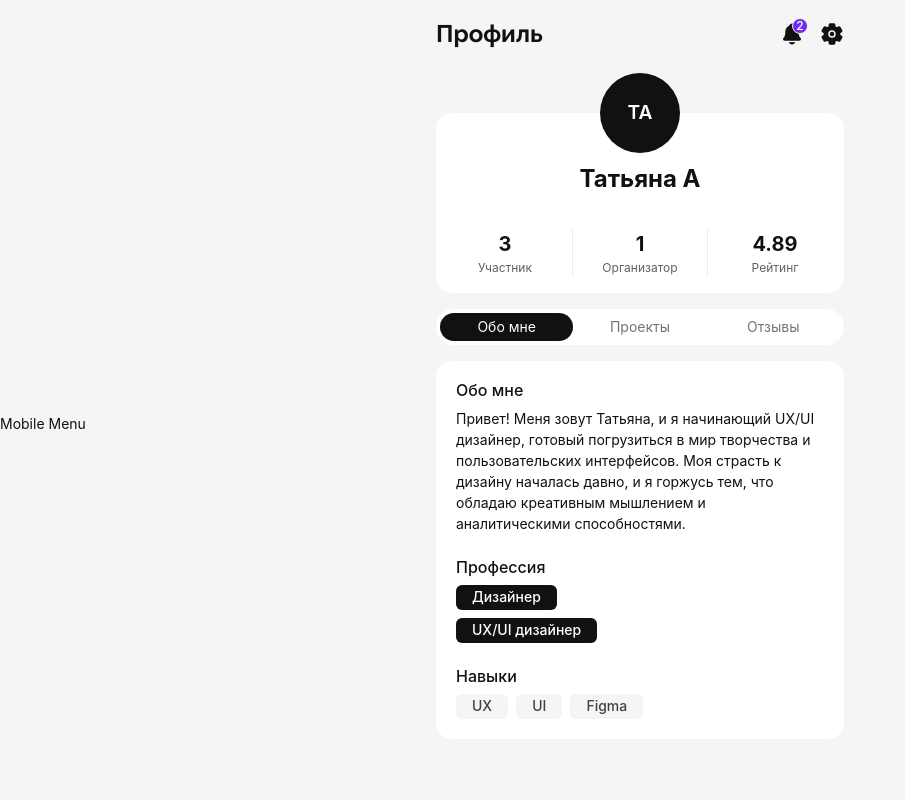
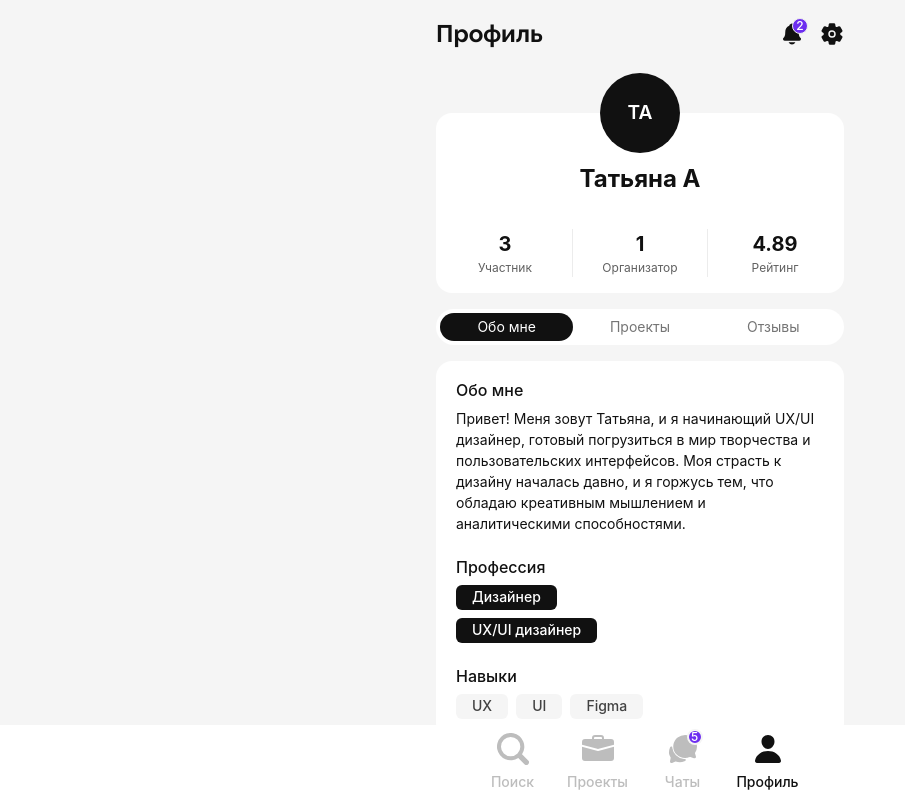
Before and after one commit to habralab/sapphire-team-front, a React (Vite) app: page /profile in a window 1280 px wide. Shown: the whole page, without its empty margins (0-905 px from the left). Built offline with nearby package versions, Linux system fonts and the light colour scheme; a web font is replaced by a local one.

Commit message:
refactor: мобильное меню

```diff
--- a/src/features/menu/Menu.tsx
+++ b/src/features/menu/base/MenuBase.tsx
@@ -1,17 +1,11 @@
-import { Menu as ChakraMenu, Flex, HStack, Box, useToken } from '@chakra-ui/react';
+import { Menu as ChakraMenu, Flex, HStack, Box, Link } from '@chakra-ui/react';
 import { NavLink } from 'react-router-dom';
 
 import { PATH_PAGE } from '~/shared/lib/react-router';
 
-import { mainMenu } from './mainMenu';
+import { routes } from './routes';
 
-interface MenuProps {
-  separator?: string;
-}
-
-export const Menu = ({ separator }: MenuProps) => {
-  const [activeMenu, inactiveMenu] = useToken('colors', ['activeMenu', 'inactiveMenu']);
-
+export const MenuBase = () => {
   return (
     <Flex
       bg="white"
@@ -22,17 +16,16 @@ export const Menu = ({ separator }: MenuProps) => {
       justifyContent="center"
     >
       <ChakraMenu>
-        <HStack as={'nav'} spacing={separator ? 2 : 5} p="0.5rem 1.25rem">
-          {mainMenu.map(({ path, name, icon }, i, arr) => {
-            const isLastElement = i === arr.length - 1;
+        <HStack as={'nav'} spacing={5} p="0.5rem 1.25rem">
+          {routes.map(({ path, name, icon }) => {
             return (
               <>
-                <NavLink
+                <Link
                   key={path}
+                  as={NavLink}
                   to={path}
-                  style={({ isActive }) => ({
-                    color: isActive ? activeMenu : inactiveMenu,
-                  })}
+                  color="gray.400"
+                  _activeLink={{ color: 'gray.900' }}
                 >
                   <Flex
                     direction="column"
@@ -47,10 +40,7 @@ export const Menu = ({ separator }: MenuProps) => {
                       {name}
                     </Box>
                   </Flex>
-                </NavLink>
-                {separator && !isLastElement && (
-                  <Box color="inactiveMenu">{separator}</Box>
-                )}
+                </Link>
               </>
             );
           })}
--- /dev/null
+++ b/src/features/menu/base/MenuBase.types.ts
@@ -0,0 +1,6 @@
+export interface MenuRoute {
+  path: string;
+  name: string;
+  icon: (size: string, count?: number) => JSX.Element;
+  divided?: boolean;
+}
--- /dev/null
+++ b/src/features/menu/base/index.ts
@@ -0,0 +1,3 @@
+export * from './MenuBase';
+export * from './MenuBase.types';
+export * from './routes';
--- a/src/features/menu/mainMenu.tsx
+++ b/src/features/menu/base/routes.tsx
@@ -5,13 +5,9 @@ import { IoChatbubbles, IoPerson } from 'react-icons/io5';
 
 import { PATH_PAGE } from '~/shared/lib/react-router';
 
-interface IMainMenu {
-  path: string;
-  name: string;
-  icon: (size: string, count?: number) => JSX.Element;
-}
+import { MenuRoute } from './MenuBase.types';
 
-export const mainMenu: IMainMenu[] = [
+export const routes: MenuRoute[] = [
   {
     path: PATH_PAGE.search,
     name: 'Поиск',
--- /dev/null
+++ b/src/features/menu/desktop/index.ts
@@ -0,0 +1 @@
+export * from './routes';
--- /dev/null
+++ b/src/features/menu/desktop/routes.tsx
@@ -0,0 +1,15 @@
+import { Search2Icon } from '@chakra-ui/icons';
+
+import { PATH_PAGE } from '~/shared/lib/react-router';
+
+import { MenuRoute, routes as baseRoutes } from '../base';
+
+export const routes: MenuRoute[] = [
+  ...baseRoutes,
+  {
+    path: PATH_PAGE.search,
+    name: 'Поиск',
+    icon: (size) => <Search2Icon boxSize={size} />,
+    divided: true,
+  },
+];
--- a/src/features/menu/index.ts
+++ b/src/features/menu/index.ts
@@ -1 +1 @@
-export * from './Menu';
+export { MenuBase } from './base';
--- a/src/pages/Layout/Layout.tsx
+++ b/src/pages/Layout/Layout.tsx
@@ -1,6 +1,9 @@
-import { ChakraProvider, useBreakpointValue } from '@chakra-ui/react';
+import { ChakraProvider } from '@chakra-ui/react';
+
+import { MenuBase } from '~/features/menu';
 
 import { desktopTheme, mobileTheme } from '~/shared/config/theme';
+import { useIsMobile } from '~/shared/hooks';
 
 interface LayoutProps {
   base: JSX.Element;
@@ -8,14 +11,13 @@ interface LayoutProps {
 }
 
 export const Layout = ({ base, desktop }: LayoutProps) => {
-  const breakpoint = useBreakpointValue({ base: 'base', md: 'desktop' }, { ssr: false });
-
-  const isBase = breakpoint === 'base' || !desktop;
+  const isMobile = useIsMobile();
+  const isBase = isMobile || !desktop;
 
   return (
     <ChakraProvider theme={isBase ? mobileTheme : desktopTheme}>
       {isBase ? base : desktop}
-      {isBase ? <div>Mobile Menu</div> : <div>Desktop Menu</div>}
+      {isBase ? <MenuBase /> : <div>Desktop Menu</div>}
     </ChakraProvider>
   );
 };
--- a/src/shared/config/theme/theme.ts
+++ b/src/shared/config/theme/theme.ts
@@ -93,8 +93,6 @@ export const basicTheme = extendTheme({
     body: `'Inter', sans-serif`,
   },
   colors: {
-    activeMenu: '#111111',
-    inactiveMenu: '#BDBDBD',
     purple: {
       100: '#E9D8FD',
       600: '#6D2DF0',
--- /dev/null
+++ b/src/shared/hooks/index.ts
@@ -0,0 +1 @@
+export * from './useIsMobile';
--- /dev/null
+++ b/src/shared/hooks/useIsMobile.tsx
@@ -0,0 +1,4 @@
+import { useBreakpointValue } from '@chakra-ui/react';
+
+export const useIsMobile = () =>
+  useBreakpointValue({ base: 'base', md: 'desktop' }, { ssr: false }) === 'base';
```
